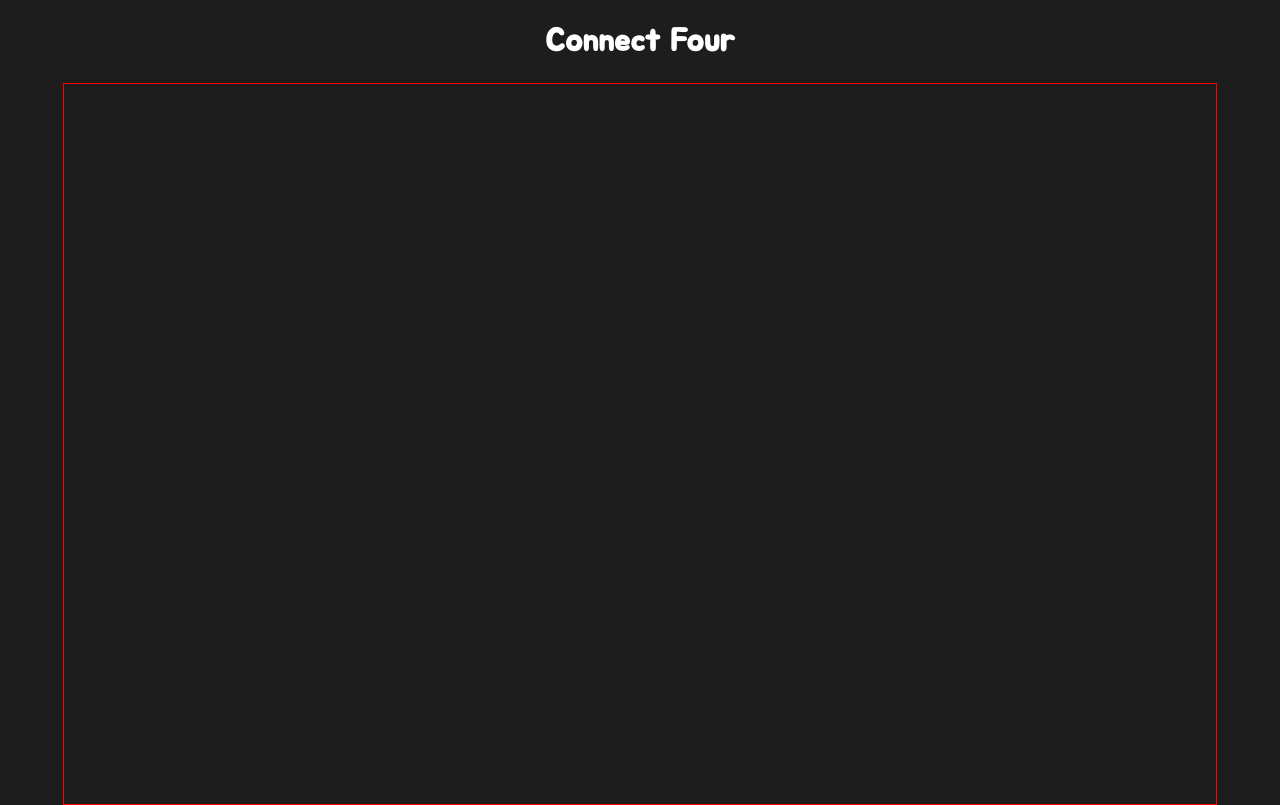
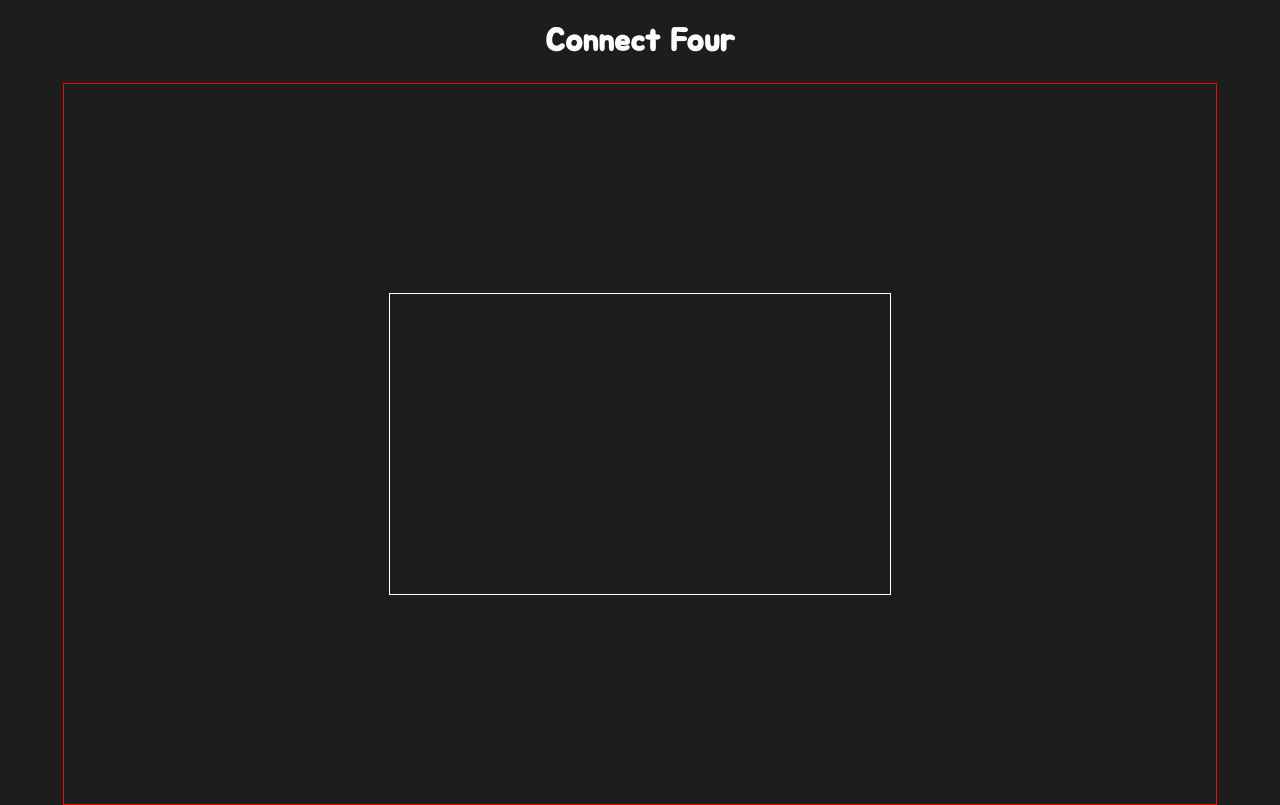
Before and after one commit to ahhreggi/connect-four, a React (Create React App) app: page / in a window 1280 px wide. Built offline with nearby package versions, Linux system fonts and the light colour scheme.

Commit message:
Add Board component

```diff
--- /dev/null
+++ b/src/components/Board.jsx
@@ -0,0 +1,7 @@
+import "./Board.scss";
+
+const Board = () => {
+  return <div className="Board"></div>;
+};
+
+export default Board;
--- /dev/null
+++ b/src/components/Board.scss
@@ -0,0 +1,8 @@
+@import "../styles/global.scss";
+
+.Board {
+  display: flex;
+  border: 1px solid white;
+  height: 300px;
+  width: 500px;
+}
--- a/src/components/Stage.jsx
+++ b/src/components/Stage.jsx
@@ -1,7 +1,12 @@
 import "./Stage.scss";
+import Board from "./Board";
 
 const Stage = () => {
-  return <div className="Stage"></div>;
+  return (
+    <div className="Stage">
+      <Board />
+    </div>
+  );
 };
 
 export default Stage;
```
